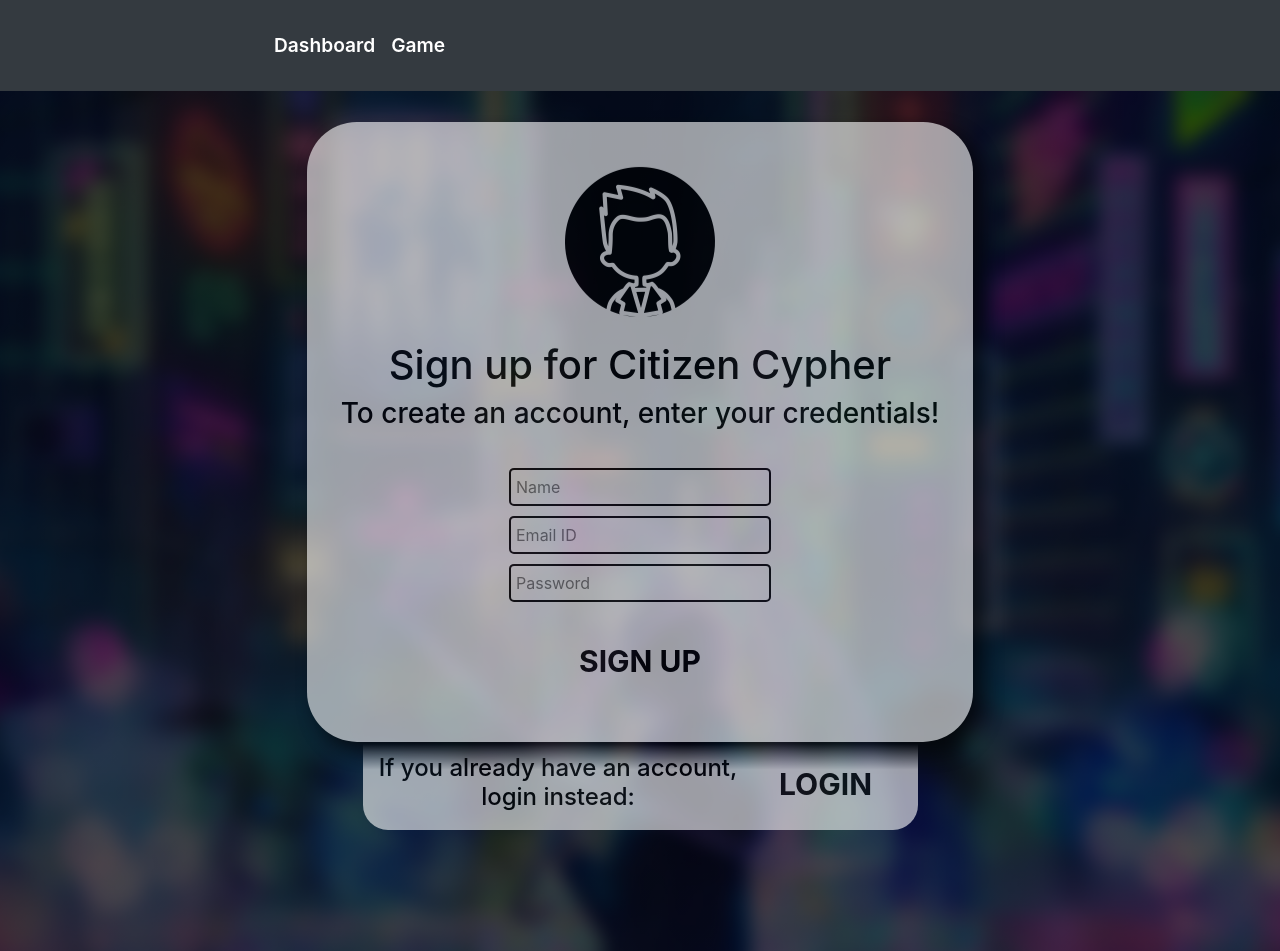
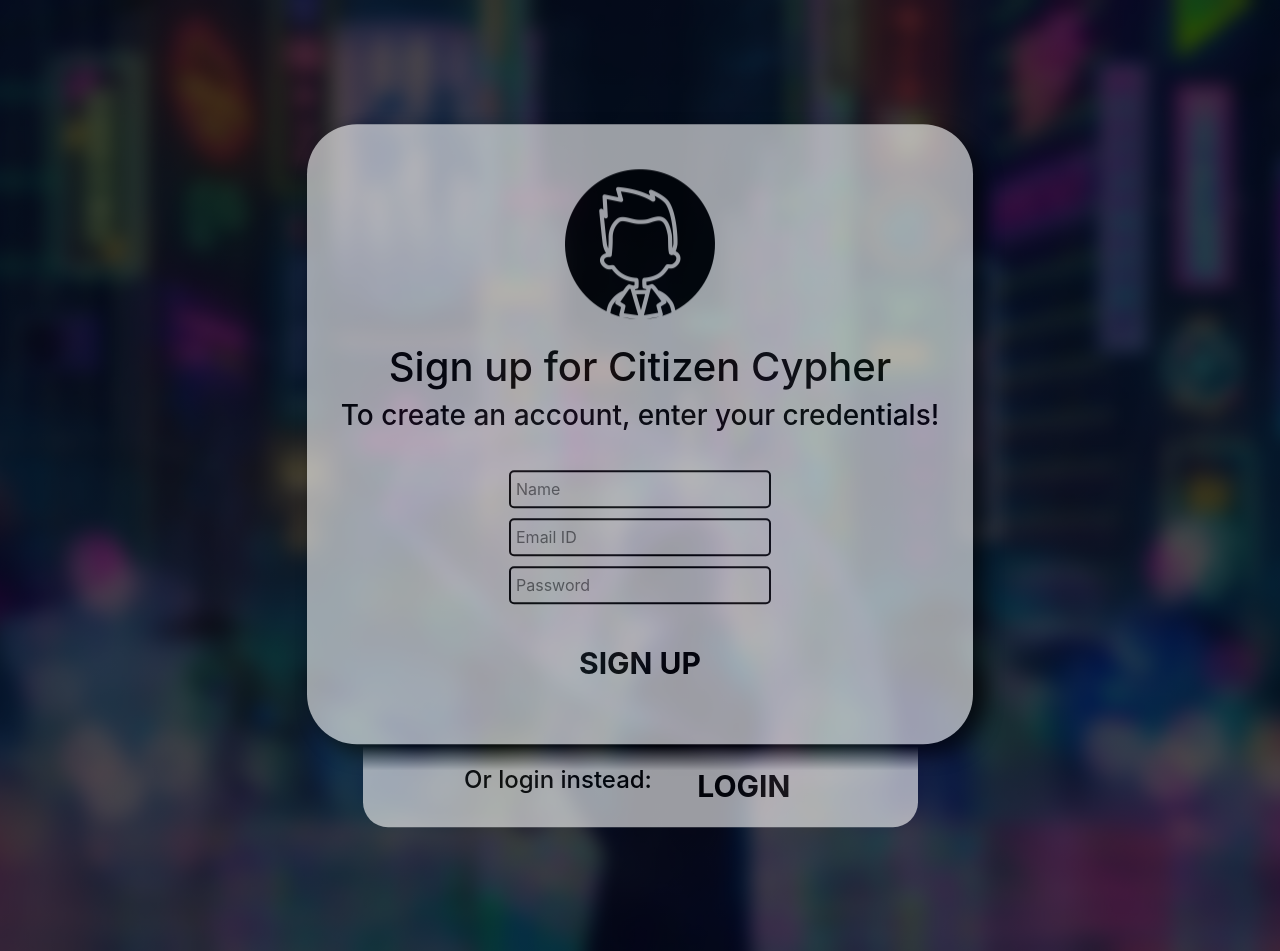
Before and after one commit to HarryWard-15/Citizen-Cypher, a Flask app: page /signup in a window 1280 px wide. Run offline with Flask 3, Linux system fonts and the light colour scheme; some libraries are stand-ins or nearby versions.

Commit message:
Tweaking front end CSS

```diff
--- a/static/css/style.css
+++ b/static/css/style.css
@@ -1,17 +1,20 @@
 body, html {
     height:100%;
     margin:0;
-    overflow:hidden;
+    overflow-x:hidden;
+    background: linear-gradient(0deg, rgba(0, 0, 0, 0.7), rgba(0, 0, 0, 0.7)), url('/static/img/bg1.jpg') no-repeat center center fixed;
+    /* background-image: linear-gradient(0deg, rgba(0, 0, 0, 0.7), rgba(0, 0, 0, 0.7)), url('/static/img/bg1.jpg'); */
+    background-size: cover;
 }
 
-.bg {
+/* .bg {
     height: 100%;
     background-image: linear-gradient(0deg, rgba(0, 0, 0, 0.7), rgba(0, 0, 0, 0.7)), url('/static/img/bg1.jpg');
     background-color: #141414 !important;
     background-repeat: no-repeat;
-    background-size: cover;
+    background-size: fill;
     background-position: center;
-}
+} */
 
 .container {
     text-align: center;
@@ -33,13 +36,18 @@ input {
     border-radius: 5px;
 }
 
+.box-text {
+    padding: 10px;
+}
+
 .welcomeMessage {
     padding-top: 75px;
     padding-bottom: 25px;
 }
 
 .upperBox {
-    width: 60%;
+    /* width: 60%; */
+    max-width: 60%;
     margin: auto;
     background-color: white;
     opacity: 0.6;
@@ -57,7 +65,8 @@ input {
  );
     opacity: 0.6;
     border-radius: 0  0 25px  25px;
-    width: 50%;
+    /* width: 50%; */
+    max-width: 50%;
     padding: 10px;
     display: flex;
     justify-content: center;
@@ -94,25 +103,36 @@ input {
     background-color: black;
 }
 
+.index-login, .index-signup {
+    color: lightgrey;
+    margin: 7px;
+    width: 150px;
+}
+
+.index-login:hover, .index-signup:hover {
+    color: black;
+    background-color: lightgrey;
+}
+
 img {
     position: absolute;
     transform: translateY(-50%) translateX(-50%);
 }
 
-ul {
+/* ul {
     padding: 20px 0px 20px 100px;
     margin-left: 250px;
-}
+} */
 
-li {
+/* li {
     line-height: 100%;
     font-size: larger;
     font-weight: 600;
-}
+} */
 
-.btn {
+/* .btn {
     margin-right: 250px;
-}
+} */
 
 #play-game {
     margin: auto;
--- a/templates/base.html
+++ b/templates/base.html
@@ -2,64 +2,25 @@
 
 <head>
     <meta charset="utf-8">
-    <meta name="viewport" content="width=device-width, initial-scale=1.0, user-scalable=false">
+    <meta name="viewport" content="width=device-width, initial-scale=1.0">
     <title>Project</title>
     <link rel="stylesheet" href="/static/css/style.css">
     <link rel="stylesheet" href="https://fonts.googleapis.com/css?family=Source+Sans+Pro:300,400,700">
     <link rel="stylesheet" href="https://cdnjs.cloudflare.com/ajax/libs/font-awesome/4.7.0/css/font-awesome.min.css">
-    <link rel="stylesheet" href="https://cdn.jsdelivr.net/npm/bootstrap@4.1.3/dist/css/bootstrap.min.css"
-        integrity="sha384-MCw98/SFnGE8fJT3GXwEOngsV7Zt27NXFoaoApmYm81iuXoPkFOJwJ8ERdknLPMO" crossorigin="anonymous">
+    <link rel="stylesheet" href="https://cdn.jsdelivr.net/npm/bootstrap@4.6.2/dist/css/bootstrap.min.css"
+        integrity="sha384-xOolHFLEh07PJGoPkLv1IbcEPTNtaed2xpHsD9ESMhqIYd0nLMwNLD69Npy4HI+N" crossorigin="anonymous">
 </head>
 
 <body>
-    <nav class="navbar navbar-expand-lg navbar-dark bg-dark fs-2">
-        <!-- <img src="#"> -->
-        <button class="navbar-toggler" type="button" data-toggle="collapse" data-target="#navbarSupportedContent"
-            aria-controls="navbarSupportedContent" aria-expanded="false" aria-label="Toggle navigation">
-            <span class="navbar-toggler-icon"></span>
-        </button>
-
-        <div class="collapse navbar-collapse" id="navbarSupportedContent">
-            <ul class="navbar-nav">
-                <li class="nav-item active">
-                    <a class="nav-link" href="/">Dashboard</a>
-                </li>
-                <li class="nav-item active">
-                    <a class="nav-link" href="/game">Game</a>
-                </li>
-            </ul>
-            <!-- <ul class="navbar-nav ml-auto">
-                <li class="nav-item active">
-                    <a class="nav-link" href="/login">Login</a>
-                </li>
-                <li class="nav-item active my-2 my-sm-0">
-                    <a class="nav-link" href="/signup">Sign Up</a>
-                </li>
-                <li class="nav-item active">
-                    <a class="nav-link" href="/logout">Log Out</a>
-                </li>
-            </ul> -->
-        </div>
-    </nav>
-
     <div class="bg"></div>
     <div class="container page-content">
         {% block content %}
         {% endblock %}
     </div>
 
-    <script src="js/index.js"></script>
-    <script src="https://cdnjs.cloudflare.com/ajax/libs/jquery/3.2.1/jquery.min.js"></script>
-    <script src="https://cdnjs.cloudflare.com/ajax/libs/twitter-bootstrap/4.1.3/js/bootstrap.bundle.min.js"></script>
-    <script src="https://code.jquery.com/jquery-3.3.1.slim.min.js"
-        integrity="sha384-q8i/X+965DzO0rT7abK41JStQIAqVgRVzpbzo5smXKp4YfRvH+8abtTE1Pi6jizo"
-        crossorigin="anonymous"></script>
-    <script src="https://cdn.jsdelivr.net/npm/popper.js@1.14.3/dist/umd/popper.min.js"
-        integrity="sha384-ZMP7rVo3mIykV+2+9J3UJ46jBk0WLaUAdn689aCwoqbBJiSnjAK/l8WvCWPIPm49"
-        crossorigin="anonymous"></script>
-    <script src="https://cdn.jsdelivr.net/npm/bootstrap@4.1.3/dist/js/bootstrap.min.js"
-        integrity="sha384-ChfqqxuZUCnJSK3+MXmPNIyE6ZbWh2IMqE241rYiqJxyMiZ6OW/JmZQ5stwEULTy"
-        crossorigin="anonymous"></script>
+    <script src="static/js/index.js"></script>
+    <script src="https://cdn.jsdelivr.net/npm/jquery@3.5.1/dist/jquery.slim.min.js" integrity="sha384-DfXdz2htPH0lsSSs5nCTpuj/zy4C+OGpamoFVy38MVBnE+IbbVYUew+OrCXaRkfj" crossorigin="anonymous"></script>
+    <script src="https://cdn.jsdelivr.net/npm/bootstrap@4.6.2/dist/js/bootstrap.bundle.min.js" integrity="sha384-Fy6S3B9q64WdZWQUiU+q4/2Lc9npb8tCaSX9FK7E8HnRr0Jz8D6OP9dO5Vg3Q9ct" crossorigin="anonymous"></script>
 </body>
 
 </html>
--- a/templates/game.html
+++ b/templates/game.html
@@ -18,6 +18,12 @@
             <a href="{{ url_for('game')}}" id="play-game" type="button" class="btn btn-outline-light btn-lg">Play game</a>
             <a href="{{ url_for('game')}}" id="play-game" type="button" class="btn btn-outline-light btn-lg">Play game</a>
         </div>
+        <br>
+
+    </div>
+    <br><br>
+    <div class="page-buttons row justify-content-center">
+        <a href="{{ url_for('home')}}" id="button-home" type="button" class="btn btn-outline-danger btn-lg">Home</a>
     </div>
 </div>
 
--- a/templates/index.html
+++ b/templates/index.html
@@ -16,8 +16,10 @@
 {% else %}
 <h2>You are not logged in.</h2>
 <br>
-<p><a href="{{ url_for('login')}}">Log in</a> to your account or <a href="{{ url_for('signup')}}">sign up</a> for an
-    account!</p>
+<p>Create an account or log in to play!</p>
+
+<a href="{{ url_for('login')}}"><button class="button index-login">LOG IN</button></a>
+<a href="{{ url_for('signup')}}"><button class="button index-signup">SIGN UP</button></a>
 
 
 {% endif %}
--- a/templates/login.html
+++ b/templates/login.html
@@ -29,7 +29,7 @@
                     <br>
                     <div class="msg">{{ msg }}</div>
                     <div class="login">
-                        <button type="submit" class="login-btn button">LOGIN</button>
+                        <button type="submit" class="login-btn button">LOG IN</button>
                     </div>
                 </form>
             </div>
--- a/templates/signup.html
+++ b/templates/signup.html
@@ -40,7 +40,7 @@
 
             </div>
             <div class="lowerBox">
-                <h4 class="box-text">If you already have an account, login instead:</h4>
+                <h4 class="box-text">Or login instead:</h4>
                 <div class="login">
                     <!-- <button type="submit" class="sign-btn button">SIGN UP</button> -->
                     <button onclick="window.location.href='./login';" type="submit" class="login-btn button">LOGIN</button>
```
Also changed, not shown: templates/base copy.html (added, +55 -0 lines).
